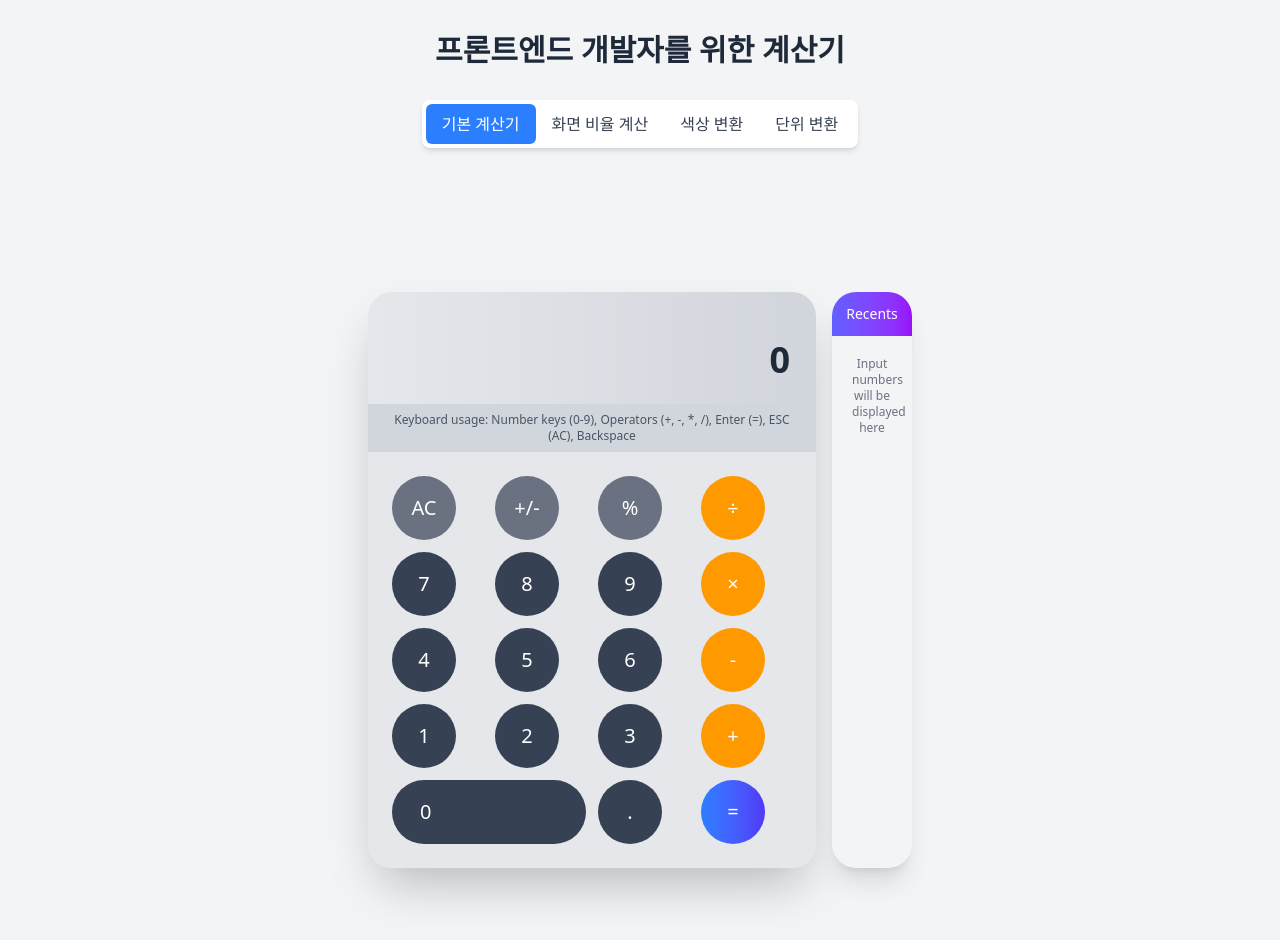
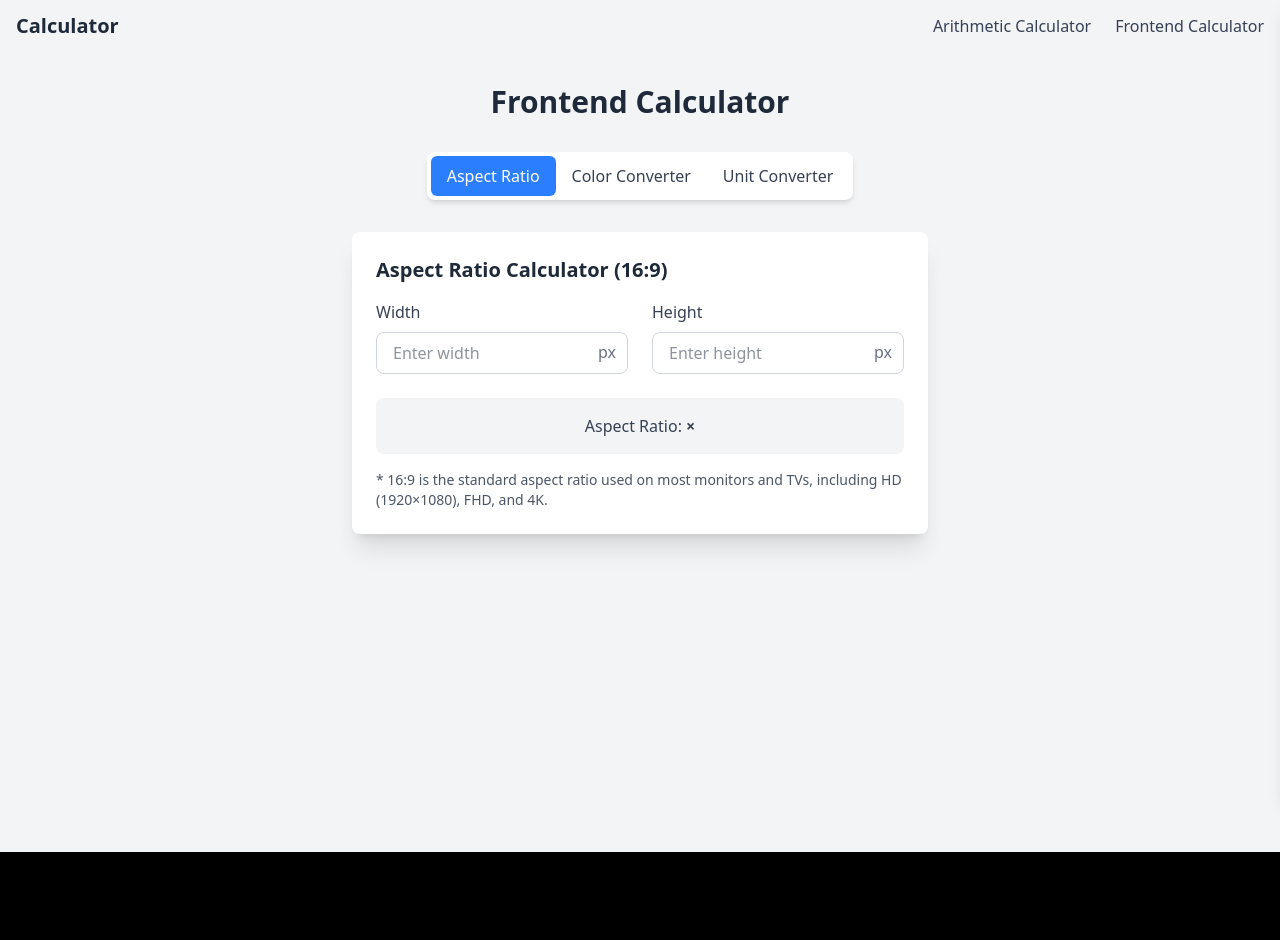
Before and after one commit to Matthew-Kison/calculator, a React (Vite) app: page /front-calculator in a window 1280 px wide. Shown: the top 940 px of the page. After the commit the page ends 852 px from the top, so only its background shows below. Built offline with nearby package versions, Linux system fonts and the light colour scheme.

Commit message:
✨ Feat: add header

```diff
--- a/src/App.tsx
+++ b/src/App.tsx
@@ -1,5 +1,6 @@
 import { useEffect } from "react";
 import { BrowserRouter as Router, Routes, Route } from "react-router-dom";
+import Header from "./components/Header";
 import Calculator from "./components/calculator";
 import FrontCalculator from "./route/front-calculator";
 
@@ -16,7 +17,9 @@ function App() {
 
   return (
     <Router>
-      <div className="min-h-screen transition-colors duration-300">
+      <div className="min-h-screen transition-colors duration-300 flex flex-col">
+        <Header />
+        <main className="flex-grow">
           {/* <button onClick={toggleDarkMode} className="fixed top-4 right-4 p-2 rounded-full bg-gray-200 dark:bg-gray-800">
             {darkMode ? "🌞" : "🌙"}
           </button> */}
@@ -25,6 +28,7 @@ function App() {
             <Route path="/" element={<Calculator />} />
             <Route path="/front-calculator" element={<FrontCalculator />} />
           </Routes>
+        </main>
       </div>
     </Router>
   );
--- /dev/null
+++ b/src/components/Header.tsx
@@ -0,0 +1,128 @@
+import { Link, useLocation } from "react-router-dom";
+import { useState, useEffect, useRef } from "react";
+
+export default function Header() {
+  const { pathname } = useLocation();
+  const [isDrawerOpen, setIsDrawerOpen] = useState(false);
+  const drawerRef = useRef<HTMLDivElement>(null);
+
+  // 드로어 외부 클릭 시 닫기
+  useEffect(() => {
+    function handleClickOutside(event: MouseEvent) {
+      if (drawerRef.current && !drawerRef.current.contains(event.target as Node)) {
+        setIsDrawerOpen(false);
+      }
+    }
+
+    document.addEventListener("mousedown", handleClickOutside);
+    return () => {
+      document.removeEventListener("mousedown", handleClickOutside);
+    };
+  }, []);
+
+  // 경로 변경 시 드로어 닫기
+  useEffect(() => {
+    setIsDrawerOpen(false);
+  }, [pathname]);
+
+  return (
+    <header className="bg-gray-100 dark:bg-gray-900 shadow-md">
+      <div className="container mx-auto px-4 py-3 flex justify-between items-center">
+        <div className="flex items-center space-x-4">
+          <Link to="/" className="text-xl font-bold text-gray-800 dark:text-white">
+            Calculator
+          </Link>
+        </div>
+
+        {/* 데스크탑 네비게이션 */}
+        <nav className="hidden md:block">
+          <ul className="flex space-x-6">
+            <li>
+              <Link
+                to="/"
+                className={`text-gray-700 dark:text-gray-300 hover:text-blue-500 dark:hover:text-blue-400 ${
+                  pathname === "/" ? "text-blue-500 dark:text-blue-400" : ""
+                }`}
+              >
+                Arithmetic Calculator
+              </Link>
+            </li>
+            <li>
+              <Link
+                to="/front-calculator"
+                className={`text-gray-700 dark:text-gray-300 hover:text-blue-500 dark:hover:text-blue-400 ${
+                  pathname === "/front-calculator" ? "text-blue-500 dark:text-blue-400" : ""
+                }`}
+              >
+                Frontend Calculator
+              </Link>
+            </li>
+          </ul>
+        </nav>
+
+        {/* 모바일 햄버거 버튼 */}
+        <button
+          className="md:hidden text-gray-700 dark:text-gray-300 focus:outline-none"
+          onClick={() => setIsDrawerOpen(!isDrawerOpen)}
+          aria-label="메뉴 열기"
+        >
+          <svg xmlns="http://www.w3.org/2000/svg" className="h-6 w-6" fill="none" viewBox="0 0 24 24" stroke="currentColor">
+            <path strokeLinecap="round" strokeLinejoin="round" strokeWidth={2} d="M4 6h16M4 12h16M4 18h16" />
+          </svg>
+        </button>
+      </div>
+
+      {/* 모바일 드로어 메뉴 */}
+      <div
+        ref={drawerRef}
+        className={`fixed top-0 right-0 h-full w-64 bg-white dark:bg-gray-800 shadow-lg transform transition-transform duration-300 ease-in-out z-50 ${
+          isDrawerOpen ? "translate-x-0" : "translate-x-full"
+        }`}
+      >
+        <div className="p-4 border-b border-gray-200 dark:border-gray-700 flex justify-between items-center">
+          <span className="text-lg font-bold text-gray-800 dark:text-white">MENU</span>
+          <button
+            onClick={() => setIsDrawerOpen(false)}
+            className="text-gray-500 hover:text-gray-700 dark:text-gray-400 dark:hover:text-gray-200 focus:outline-none"
+            aria-label="close menu"
+          >
+            <svg xmlns="http://www.w3.org/2000/svg" className="h-6 w-6" fill="none" viewBox="0 0 24 24" stroke="currentColor">
+              <path strokeLinecap="round" strokeLinejoin="round" strokeWidth={2} d="M6 18L18 6M6 6l12 12" />
+            </svg>
+          </button>
+        </div>
+        <nav className="p-4">
+          <ul className="space-y-4">
+            <li>
+              <Link
+                to="/"
+                className={`block py-2 px-4 rounded-lg ${
+                  pathname === "/"
+                    ? "bg-blue-100 dark:bg-blue-900 text-blue-700 dark:text-blue-300"
+                    : "text-gray-700 dark:text-gray-300 hover:bg-gray-100 dark:hover:bg-gray-700"
+                }`}
+              >
+                Arithmetic Calculator
+              </Link>
+            </li>
+            <li>
+              <Link
+                to="/front-calculator"
+                className={`block py-2 px-4 rounded-lg ${
+                  pathname === "/front-calculator"
+                    ? "bg-blue-100 dark:bg-blue-900 text-blue-700 dark:text-blue-300"
+                    : "text-gray-700 dark:text-gray-300 hover:bg-gray-100 dark:hover:bg-gray-700"
+                }`}
+              >
+                Frontend Calculator
+              </Link>
+            </li>
+          </ul>
+        </nav>
+      </div>
+
+      {/* 드로어가 열렸을 때 배경 오버레이 */}
+      {isDrawerOpen && <div className="fixed inset-0 bg-black bg-opacity-50 z-40 md:hidden" onClick={() => setIsDrawerOpen(false)} />}
+    </header>
+  );
+}
--- a/src/components/calculator.tsx
+++ b/src/components/calculator.tsx
@@ -259,7 +259,8 @@ export default function Calculator() {
         <meta property="og:url" content="https://skhyena.com/" />
       </Helmet>
 
-      <div className="flex flex-col items-center justify-center min-h-screen p-4">
+      <div className="flex flex-col min-h-screen">
+        <div className="flex flex-col items-center justify-center flex-grow p-4">
           <div className="flex flex-col md:flex-row w-full max-w-xl justify-center gap-4">
             {/* 계산기 본체 */}
             <div className="w-full max-w-md bg-gray-100 dark:bg-gray-900 rounded-3xl shadow-2xl overflow-hidden">
@@ -371,6 +372,7 @@ export default function Calculator() {
             </div>
           </div>
         </div>
+      </div>
     </>
   );
 }
--- a/src/route/front-calculator/index.tsx
+++ b/src/route/front-calculator/index.tsx
@@ -3,7 +3,7 @@ import Calculator from "../../components/calculator";
 import { useState } from "react";
 
 export default function FrontCalculator() {
-  const [activeTab, setActiveTab] = useState("calculator");
+  const [activeTab, setActiveTab] = useState("aspect-ratio");
   const [width, setWidth] = useState("");
   const [height, setHeight] = useState("");
   const [hexColor, setHexColor] = useState("#000000");
@@ -61,49 +61,42 @@ export default function FrontCalculator() {
         <title>프론트엔드 계산기 | 프론트엔드 웹 개발자를 위한 계산기</title>
         <meta
           name="description"
-          content="프론트엔드 개발자를 위한 특별한 계산기 애플리케이션입니다. 비율 계산, 색상 변환, 단위 변환 등 다양한 기능을 제공합니다."
+          content="A special calculator application for frontend developers. Provides various functions such as aspect ratio calculation, color conversion, and unit conversion."
         />
-        <meta name="keywords" content="프론트엔드, 계산기, 개발자 도구, React, 비율 계산, 색상 변환, 단위 변환" />
-        <meta property="og:title" content="프론트엔드 계산기 | 프론트엔드 웹 개발자를 위한 계산기" />
+        <meta name="keywords" content="frontend, calculator, developer tools, React, aspect ratio calculation, color conversion, unit conversion" />
+        <meta property="og:title" content="Frontend Calculator | Frontend Web Developer Calculator" />
         <meta
           property="og:description"
-          content="프론트엔드 개발자를 위한 특별한 계산기 애플리케이션입니다. 비율 계산, 색상 변환, 단위 변환 등 다양한 기능을 제공합니다."
+          content="Frontend developer's special calculator application. Provides various functions such as aspect ratio calculation, color conversion, and unit conversion."
         />
         <meta property="og:type" content="website" />
-        <meta property="og:url" content="https://your-website.com/front-calculator" />
-        <meta property="og:image" content="https://your-website.com/front-calculator-preview.jpg" />
+        <meta property="og:url" content="https://skhyena.com/front-calculator" />
       </Helmet>
 
       <div className="min-h-screen bg-gray-100 dark:bg-gray-900 py-8">
         <div className="container mx-auto px-4">
-          <h1 className="text-3xl font-bold text-center text-gray-800 dark:text-white mb-8">프론트엔드 개발자를 위한 계산기</h1>
+          <h1 className="text-3xl font-bold text-center text-gray-800 dark:text-white mb-8">Frontend Calculator</h1>
 
           {/* 탭 메뉴 */}
           <div className="flex justify-center mb-8">
             <div className="bg-white dark:bg-gray-800 rounded-lg shadow-md p-1 flex">
               <button
-                onClick={() => setActiveTab("calculator")}
-                className={`px-4 py-2 rounded-md ${activeTab === "calculator" ? "bg-blue-500 text-white" : "text-gray-700 dark:text-gray-300"}`}
-              >
-                기본 계산기
-              </button>
-              <button
                 onClick={() => setActiveTab("aspect-ratio")}
                 className={`px-4 py-2 rounded-md ${activeTab === "aspect-ratio" ? "bg-blue-500 text-white" : "text-gray-700 dark:text-gray-300"}`}
               >
-                화면 비율 계산
+                Aspect Ratio
               </button>
               <button
                 onClick={() => setActiveTab("color-converter")}
                 className={`px-4 py-2 rounded-md ${activeTab === "color-converter" ? "bg-blue-500 text-white" : "text-gray-700 dark:text-gray-300"}`}
               >
-                색상 변환
+                Color Converter
               </button>
               <button
                 onClick={() => setActiveTab("unit-converter")}
                 className={`px-4 py-2 rounded-md ${activeTab === "unit-converter" ? "bg-blue-500 text-white" : "text-gray-700 dark:text-gray-300"}`}
               >
-                단위 변환
+                Unit Converter
               </button>
             </div>
           </div>
@@ -118,30 +111,30 @@ export default function FrontCalculator() {
 
             {activeTab === "aspect-ratio" && (
               <div className="bg-white dark:bg-gray-800 rounded-lg shadow-xl p-6 w-full max-w-xl">
-                <h2 className="text-xl font-semibold text-gray-800 dark:text-white mb-4">화면 비율 계산기 (16:9)</h2>
+                <h2 className="text-xl font-semibold text-gray-800 dark:text-white mb-4">Aspect Ratio Calculator (16:9)</h2>
                 <div className="grid grid-cols-2 gap-6">
                   <div>
-                    <label className="block text-gray-700 dark:text-gray-300 mb-2">너비 (Width)</label>
+                    <label className="block text-gray-700 dark:text-gray-300 mb-2">Width</label>
                     <div className="relative">
                       <input
                         type="number"
                         value={width}
                         onChange={(e) => calculateAspectRatio("width", e.target.value)}
                         className="w-full px-4 py-2 rounded-lg border border-gray-300 dark:border-gray-600 bg-white dark:bg-gray-700 text-gray-800 dark:text-white focus:outline-none focus:ring-2 focus:ring-blue-500"
-                        placeholder="너비 입력"
+                        placeholder="Enter width"
                       />
                       <span className="absolute right-3 top-2 text-gray-500 dark:text-gray-400">px</span>
                     </div>
                   </div>
                   <div>
-                    <label className="block text-gray-700 dark:text-gray-300 mb-2">높이 (Height)</label>
+                    <label className="block text-gray-700 dark:text-gray-300 mb-2">Height</label>
                     <div className="relative">
                       <input
                         type="number"
                         value={height}
                         onChange={(e) => calculateAspectRatio("height", e.target.value)}
                         className="w-full px-4 py-2 rounded-lg border border-gray-300 dark:border-gray-600 bg-white dark:bg-gray-700 text-gray-800 dark:text-white focus:outline-none focus:ring-2 focus:ring-blue-500"
-                        placeholder="높이 입력"
+                        placeholder="Enter height"
                       />
                       <span className="absolute right-3 top-2 text-gray-500 dark:text-gray-400">px</span>
                     </div>
@@ -149,23 +142,23 @@ export default function FrontCalculator() {
                 </div>
                 <div className="mt-6 p-4 bg-gray-100 dark:bg-gray-700 rounded-lg">
                   <p className="text-gray-700 dark:text-gray-300 text-center">
-                    16:9 비율:{" "}
+                    Aspect Ratio:{" "}
                     <span className="font-semibold">
                       {width} × {height}
                     </span>
                   </p>
                 </div>
                 <div className="mt-4 text-sm text-gray-600 dark:text-gray-400">
-                  <p>* 16:9는 HD(1920×1080), FHD, 4K 등 대부분의 모니터와 TV에서 사용하는 표준 화면 비율입니다.</p>
+                  <p>* 16:9 is the standard aspect ratio used on most monitors and TVs, including HD (1920×1080), FHD, and 4K.</p>
                 </div>
               </div>
             )}
 
             {activeTab === "color-converter" && (
               <div className="bg-white dark:bg-gray-800 rounded-lg shadow-xl p-6 w-full max-w-xl">
-                <h2 className="text-xl font-semibold text-gray-800 dark:text-white mb-4">색상 변환기</h2>
+                <h2 className="text-xl font-semibold text-gray-800 dark:text-white mb-4">Color Converter</h2>
                 <div className="mb-6">
-                  <label className="block text-gray-700 dark:text-gray-300 mb-2">HEX 색상</label>
+                  <label className="block text-gray-700 dark:text-gray-300 mb-2">HEX Color</label>
                   <div className="flex">
                     <input
                       type="color"
@@ -182,7 +175,7 @@ export default function FrontCalculator() {
                   </div>
                 </div>
                 <div className="mb-6">
-                  <label className="block text-gray-700 dark:text-gray-300 mb-2">RGB 색상</label>
+                  <label className="block text-gray-700 dark:text-gray-300 mb-2">RGB Color</label>
                   <input
                     type="text"
                     value={rgbColor}
@@ -198,37 +191,37 @@ export default function FrontCalculator() {
 
             {activeTab === "unit-converter" && (
               <div className="bg-white dark:bg-gray-800 rounded-lg shadow-xl p-6 w-full max-w-xl">
-                <h2 className="text-xl font-semibold text-gray-800 dark:text-white mb-4">단위 변환기</h2>
+                <h2 className="text-xl font-semibold text-gray-800 dark:text-white mb-4">Unit Converter</h2>
                 <div className="grid grid-cols-2 gap-6">
                   <div>
-                    <label className="block text-gray-700 dark:text-gray-300 mb-2">픽셀 (px)</label>
+                    <label className="block text-gray-700 dark:text-gray-300 mb-2">Pixel (px)</label>
                     <div className="relative">
                       <input
                         type="number"
                         value={pxValue}
                         onChange={(e) => pxToRem(e.target.value)}
                         className="w-full px-4 py-2 rounded-lg border border-gray-300 dark:border-gray-600 bg-white dark:bg-gray-700 text-gray-800 dark:text-white focus:outline-none focus:ring-2 focus:ring-blue-500"
-                        placeholder="px 값 입력"
+                        placeholder=""
                       />
                       <span className="absolute right-3 top-2 text-gray-500 dark:text-gray-400">px</span>
                     </div>
                   </div>
                   <div>
-                    <label className="block text-gray-700 dark:text-gray-300 mb-2">렘 (rem)</label>
+                    <label className="block text-gray-700 dark:text-gray-300 mb-2">Rem (rem)</label>
                     <div className="relative">
                       <input
                         type="number"
                         value={remValue}
                         onChange={(e) => remToPx(e.target.value)}
                         className="w-full px-4 py-2 rounded-lg border border-gray-300 dark:border-gray-600 bg-white dark:bg-gray-700 text-gray-800 dark:text-white focus:outline-none focus:ring-2 focus:ring-blue-500"
-                        placeholder="rem 값 입력"
+                        placeholder=""
                       />
                       <span className="absolute right-3 top-2 text-gray-500 dark:text-gray-400">rem</span>
                     </div>
                   </div>
                 </div>
                 <div className="mt-4 text-sm text-gray-600 dark:text-gray-400">
-                  <p>* 기본 설정: 1rem = 16px (브라우저 기본값)</p>
+                  <p>* Default setting: 1rem = 16px (browser default)</p>
                 </div>
               </div>
             )}
```
Lines whose indentation alone changed are shown as unchanged.
